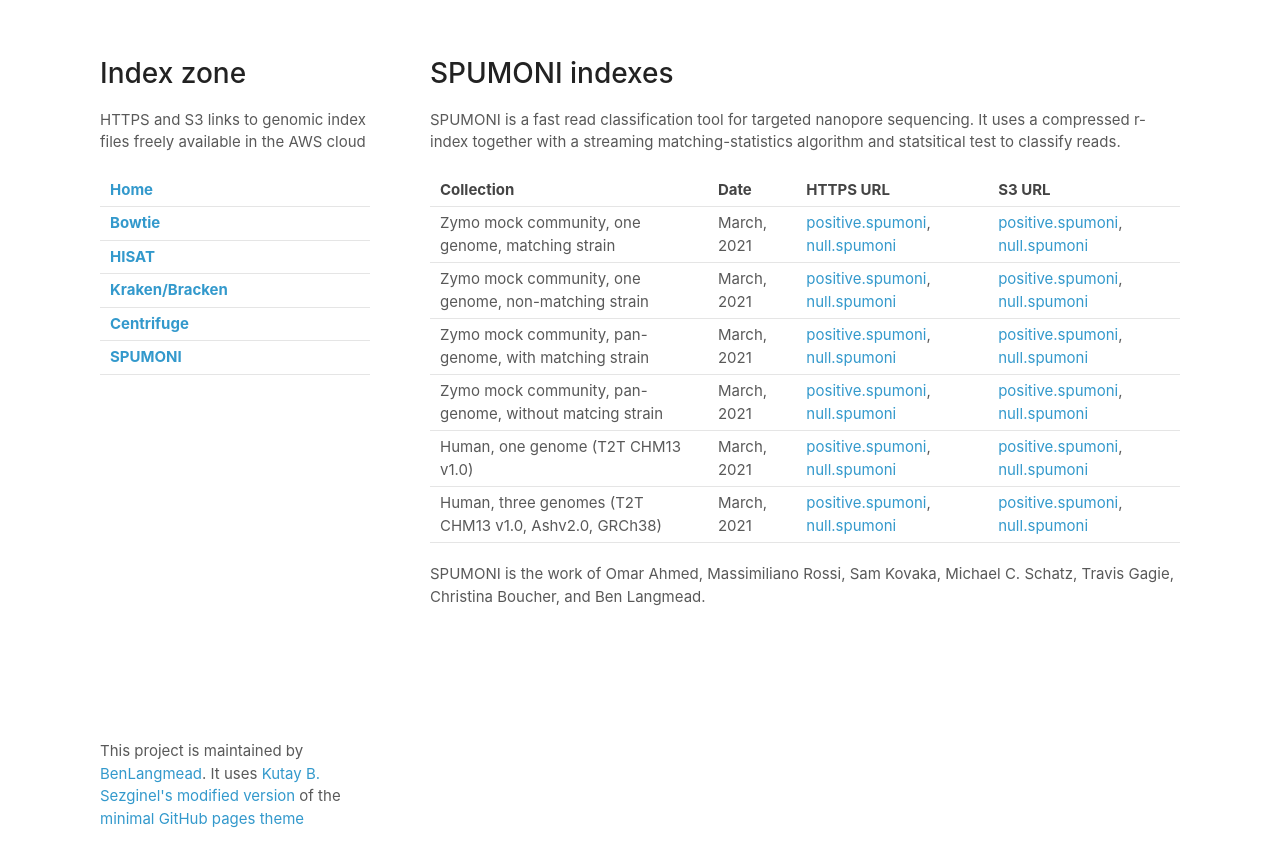
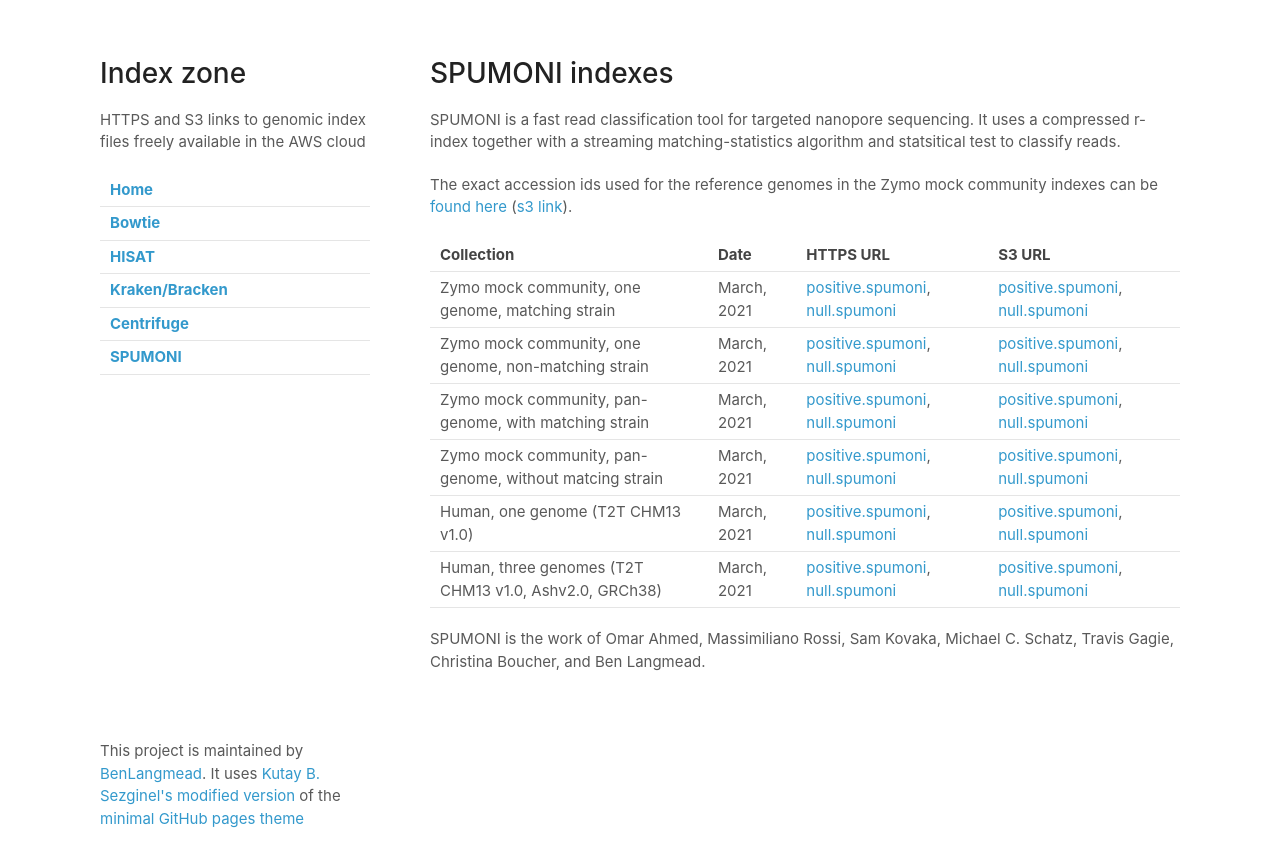
Before and after one commit to BenLangmead/aws-indexes, a Jekyll site: the page built from docs/spumoni.md, in a window 1280 px wide. Shown: the top 867 px of the page. Built offline with Jekyll 4.4.1, drawn with Linux system fonts in a browser that asks for light colours; our own code applies the rules of GitHub Pages for plain Markdown files.

Commit message:
add accessions

```diff
--- a/docs/spumoni.md
+++ b/docs/spumoni.md
@@ -1,6 +1,8 @@
 # SPUMONI indexes
 
 SPUMONI is a fast read classification tool for targeted nanopore sequencing.  It uses a compressed r-index together with a streaming matching-statistics algorithm and statsitical test to classify reads.
+
+The exact accession ids used for the reference genomes in the Zymo mock community indexes can be [found here][accessions] ([s3 link][accessions_s3]).
 
 <div class="datatable-begin"></div>
 
@@ -16,6 +18,9 @@
 <div class="datatable-end"></div>
 
 SPUMONI is the work of Omar Ahmed, Massimiliano Rossi, Sam Kovaka, Michael C. Schatz, Travis Gagie, Christina Boucher, and Ben Langmead.
+
+[accessions]: https://genome-idx.s3.amazonaws.com/spumoni/refseq_accession_nums/accessions.zip
+[accessions_s3]: s3://genome-idx/spumoni/refseq_accession_nums/accessions.zip
 
 [zymo_pos_one_match]: https://genome-idx.s3.amazonaws.com/spumoni/mock_comm_one_genome_with_zymo_refs/mock_comm_one_genome_with_zymo_refs_positive_index.spumoni
 [zymo_null_one_match]: https://genome-idx.s3.amazonaws.com/spumoni/mock_comm_one_genome_with_zymo_refs/mock_comm_one_genome_with_zymo_refs_null_index.spumoni
```
